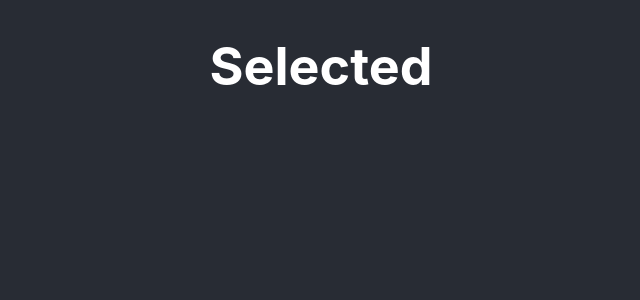
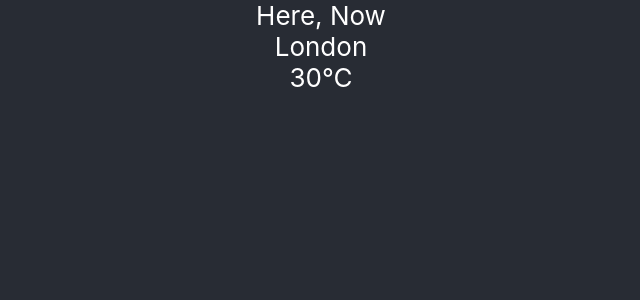
Before and after one commit to KainyRyu/CodeLab-ts-weather, a React (Create React App) app: page / in a window 1280 px wide. Shown: the top 300 px of the page, without its empty margins (319-959 px from the left). Built offline with nearby package versions, Linux system fonts and the light colour scheme.

Commit message:
TDD - test currentweather, mainpage

```diff
--- /dev/null
+++ b/src/components/CurrentWeather.tsx
@@ -0,0 +1,13 @@
+import React from 'react';
+interface Props {
+  readonly location: string;
+  readonly degrees: number;
+}
+export default function CurrentWeather({ location, degrees }: Props) {
+  return (
+    <div>
+      <div data-testid="location">{location}</div>
+      <div data-testid="degrees">{degrees}℃</div>
+    </div>
+  );
+}
--- a/src/pages/MainPage.tsx
+++ b/src/pages/MainPage.tsx
@@ -1,9 +1,11 @@
+import CurrentWeather from 'components/CurrentWeather';
 import Styled from 'styled-components';
 
 export default function Main() {
   return (
     <Flex>
-      <h1>Selected</h1>
+      <div>Here, Now</div>
+      <CurrentWeather location="London" degrees={30} />
     </Flex>
   );
 }
```
Also changed, not shown: 2 other files (tests, documents, lock files or other folders).
